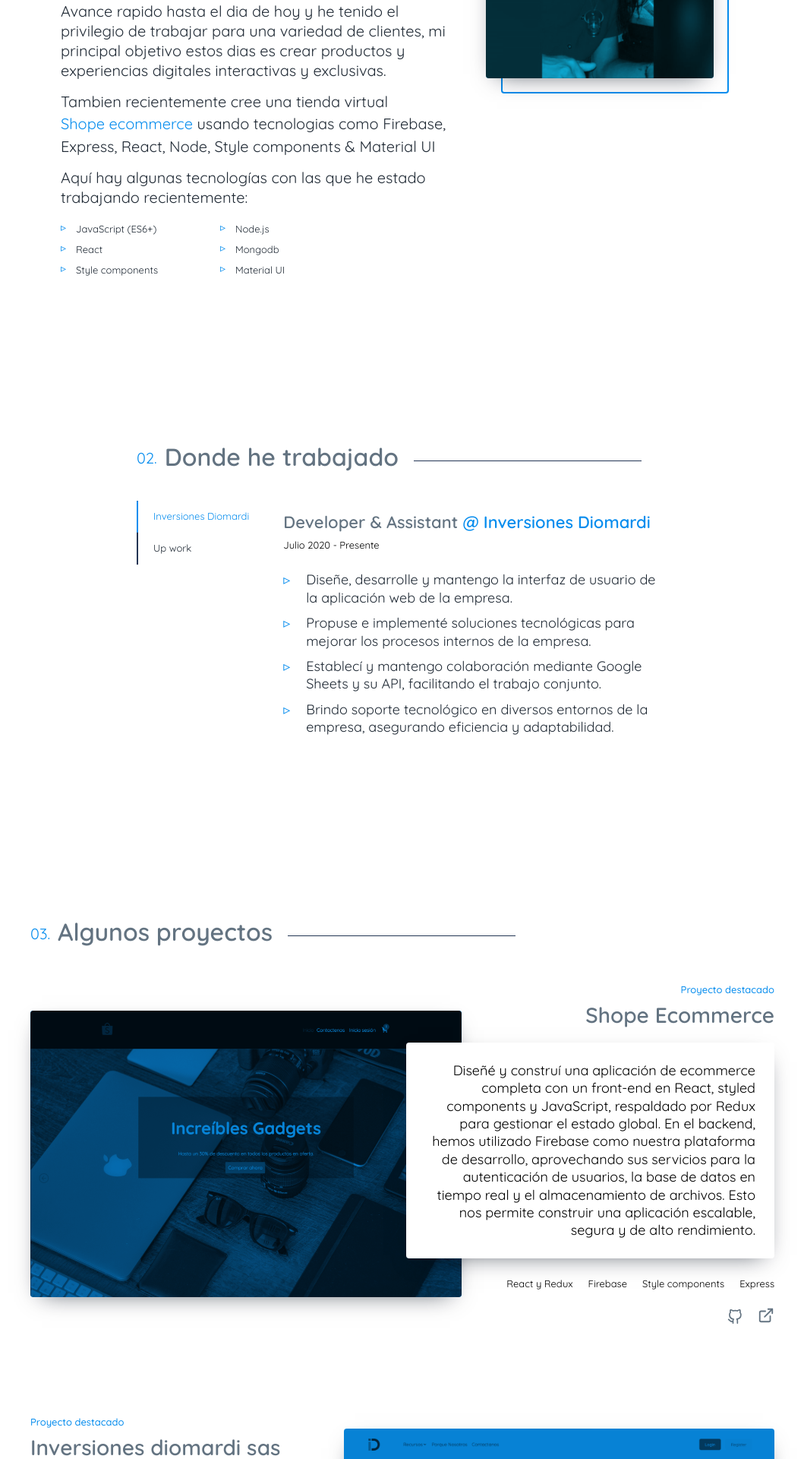
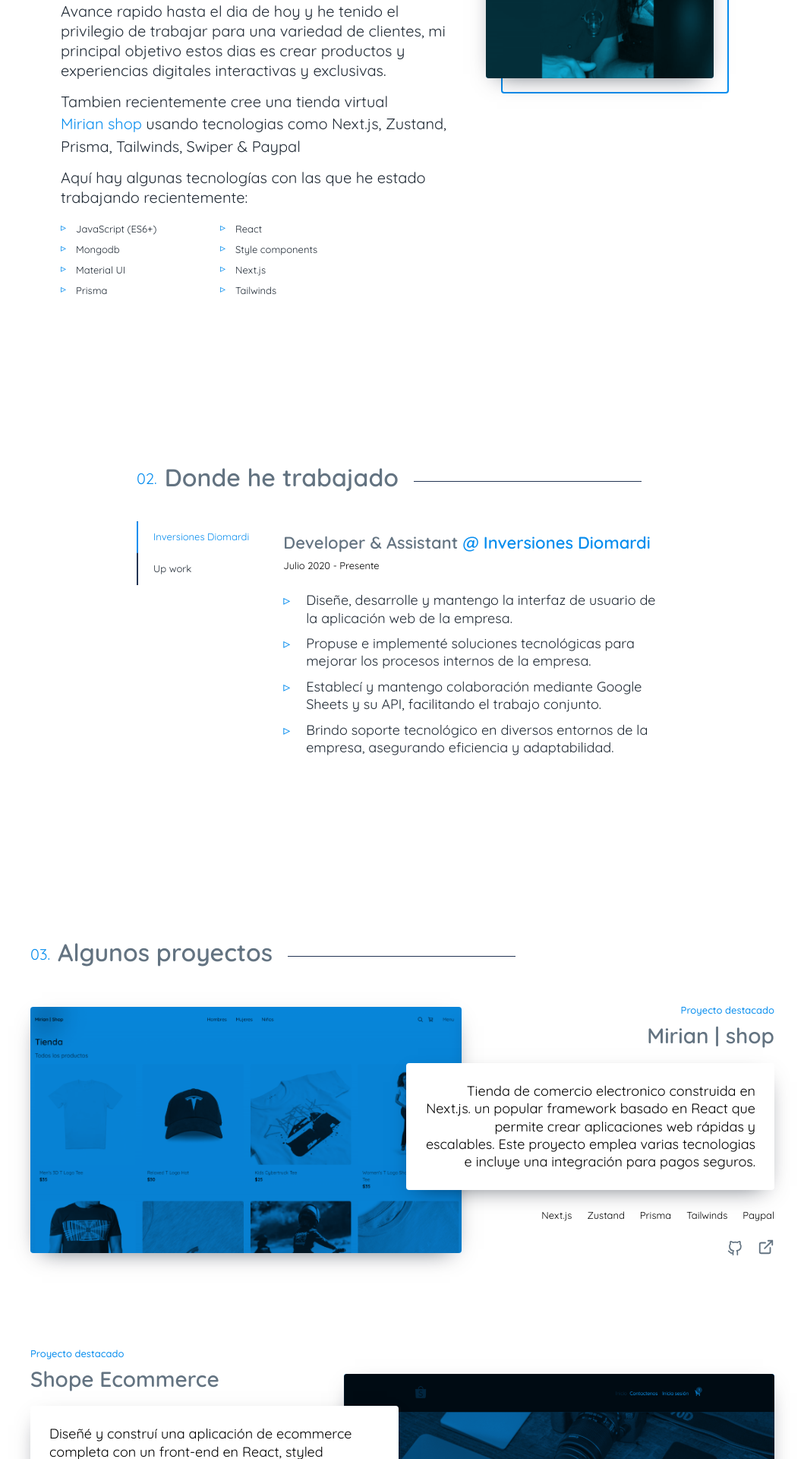
Before and after one commit to Jhonii10/web-site-10, a React (Create React App) app: page / in a window 1280 px wide. Shown: the part 1180-3100 px from the top of the page at 76% size, without its empty margins (110-1169 px from the left). Built offline with nearby package versions, Linux system fonts and the light colour scheme; a web font is replaced by a local one.

Commit message:
updating information august

```diff
--- a/src/components/sections/about.js
+++ b/src/components/sections/about.js
@@ -132,7 +132,7 @@
     sr.reveal(revealContainer.current, srConfig());
   }, [prefersReducedMotion]);
 
-    const skills = ['JavaScript (ES6+)', 'Node.js', 'React', 'Mongodb', 'Style components', 'Material UI'];
+    const skills = ['JavaScript (ES6+)', 'React', 'Mongodb', 'Style components', 'Material UI' , 'Next.js','Prisma','Tailwinds'];
 
 
     return (
@@ -156,10 +156,10 @@
                         <p>
 
                         Tambien recientemente cree una tienda virtual{' '}
-                        <a href="https://shope-ecommerce.up.railway.app" rel="noopener noreferrer" target='_blank' >
-                        Shope ecommerce
+                        <a href="https://mirian-shop-demo.vercel.app" rel="noopener noreferrer" target='_blank' >
+                        Mirian shop
                         </a>{' '}usando tecnologias como
-                        Firebase, Express, React, Node, Style components &amp; Material UI
+                        Next.js, Zustand, Prisma, Tailwinds, Swiper &amp; Paypal
                         </p>
 
                         <p>Aquí hay algunas tecnologías con las que he estado trabajando recientemente:</p>
--- a/src/contents/featured.js
+++ b/src/contents/featured.js
@@ -1,4 +1,24 @@
 export const DATAFEATURE = [
+  {
+    edges: {
+      node: {
+        frontmatter: {
+          title: 'Mirian | shop',
+          cover: '/assets/images/featured/mirian-shop.png',
+          github: 'https://github.com/Jhonii10/mirian-shop',
+          external: 'https://mirian-shop-demo.vercel.app',
+          tech: ['Next.js ','Zustand','Prisma','Tailwinds', 'Paypal' ],
+        },
+        html: `
+          <p>
+           Tienda de comercio electronico construida en Next.js.
+           un popular framework basado en React que permite crear aplicaciones web rápidas y escalables.
+           Este proyecto emplea varias tecnologias e incluye una integración para pagos seguros.
+        </p>
+        `,
+      },
+    },
+  },
   {
     edges: {
       node: {
@@ -40,25 +60,5 @@
         },
       },
     },
-    {
-      edges: {
-        node: {
-          frontmatter: {
-            title: 'Chat app 10',
-            cover: '/assets/images/featured/chatapp10.png',
-            github: 'https://github.com/Jhonii10/Chat-app-10',
-            external: 'https://chat-app-10-beta.vercel.app',
-            tech: ['React', 'Mongodb', 'Express', 'Node.js','Socket.io'],
-          },
-          html: `
-              <p>
-              Desarrollé una aplicación web de chat en tiempo real con interfaz gráfica amigable usando React,
-              JavaScript y MUI. El backend utiliza Node.js, Express y Socket.io, con MongoDB como base de datos NoSQL
-              para ofrecer una mejor experiencia.
-            </p>
-          `,
-        },
-      },
-    },
 
   ];
--- a/src/contents/projects.js
+++ b/src/contents/projects.js
@@ -70,6 +70,27 @@
       },
     },
   },
+  {
+    edges: {
+      node: {
+        frontmatter: {
+          title: 'Chat app 10',
+          cover: '/assets/images/featured/chatapp10.png',
+          github: 'https://github.com/Jhonii10/Chat-app-10',
+          external: 'https://chat-app-10-beta.vercel.app',
+          tech: ['React', 'Mongodb', 'Express', 'Node.js','Socket.io'],
+        },
+        html: `
+            <p>
+            Desarrollé una aplicación web de chat en tiempo real con interfaz gráfica amigable usando React,
+            JavaScript y MUI. El backend utiliza Node.js, Express y Socket.io, con MongoDB como base de datos NoSQL
+            para ofrecer una mejor experiencia.
+          </p>
+        `,
+      },
+    },
+  },
+
 
     {
       edges: {
```
Also changed, not shown: public/assets/images/featured/chatapp10.png (deleted), public/assets/images/featured/mirian-shop.png (added).
